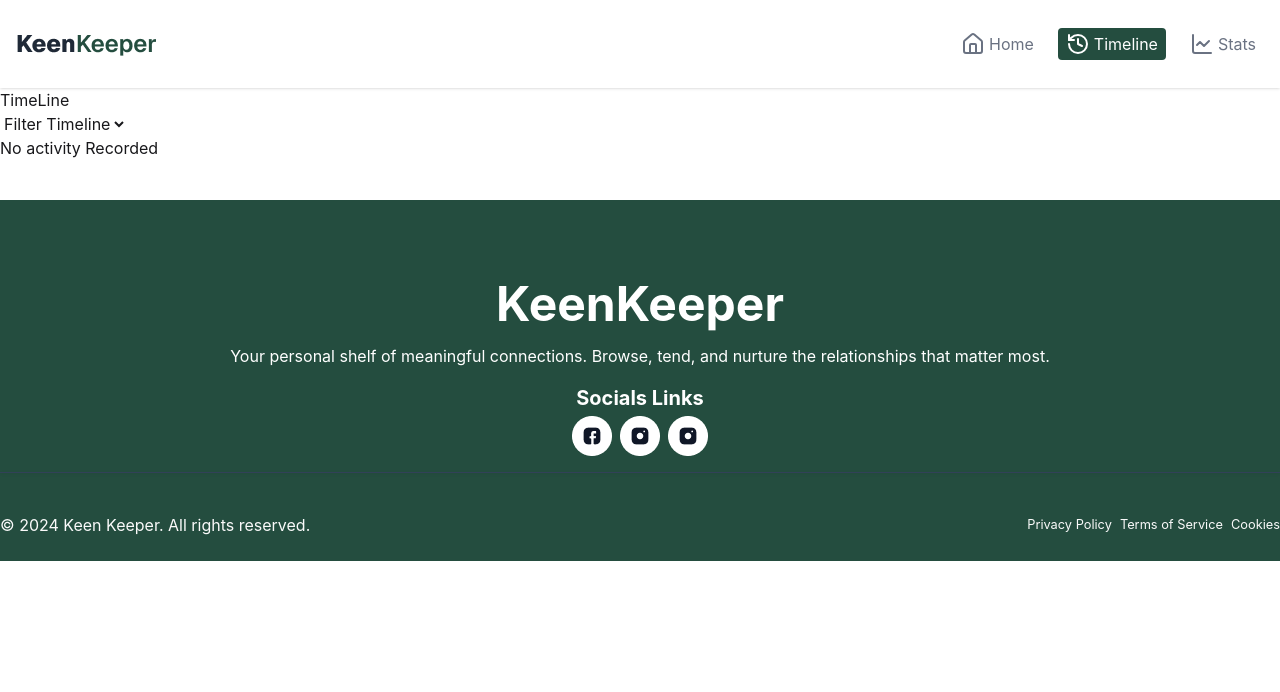
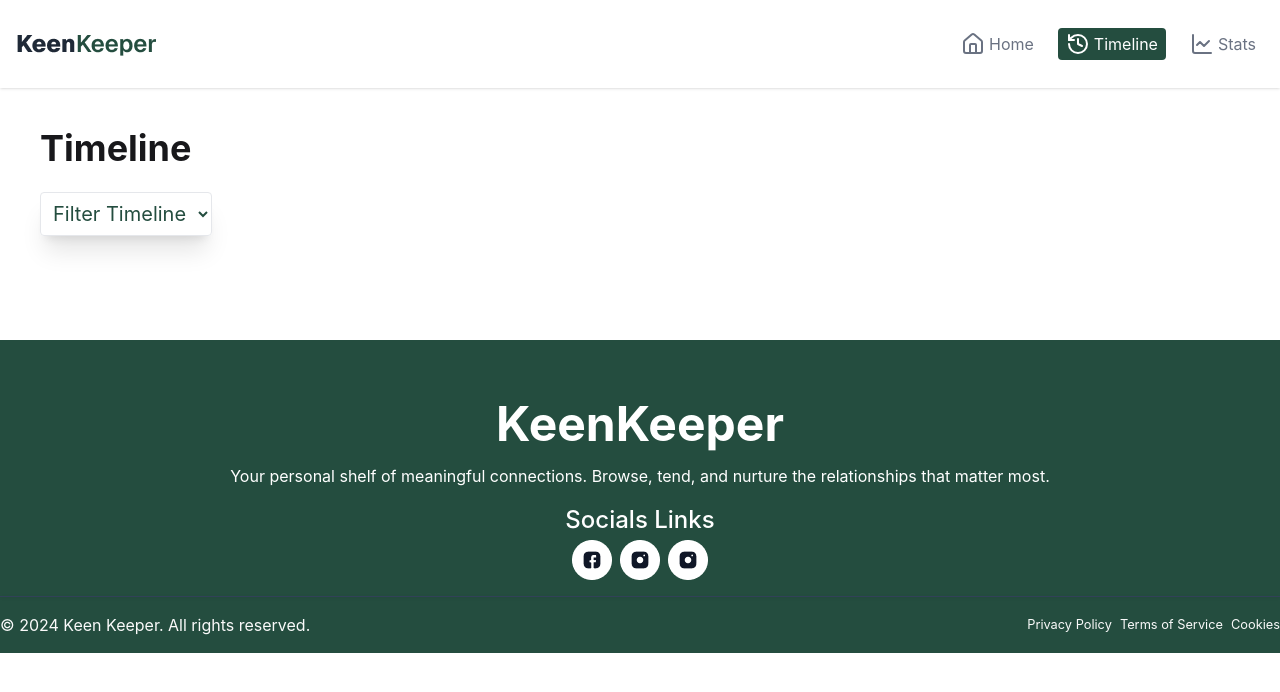
Before and after one commit to soniafrin/keen-keeper, a React (Vite) app: page /timeline in a window 1280 px wide. Shown: the top 692 px of the page. Built offline with nearby package versions, Linux system fonts and the light colour scheme.

Commit message:
footer height

```diff
--- a/src/components/friends/quickCheckIn/QuickCheckIn.jsx
+++ b/src/components/friends/quickCheckIn/QuickCheckIn.jsx
@@ -17,21 +17,18 @@ const QuickCheckIn = ({ friends, friend, friendId }) => {
             type: activity.toLowerCase(),
             entryId: Math.random(),
         }
+
         setCheckIn([...checkIn, addedCheckInTYpe])
-        toast(`${actionIcons[activity]} ${activity} with ${friend.name}`, {
+        toast(` ${activity} with ${friend.name}`, {
             position: "top-right",
             autoClose: 2000,
             theme: "light",
         });
-        console.log("activity:", activity);
-    console.log("key:", activity.toLowerCase());
-    console.log("icon:", actionIcons[activity.toLowerCase()]);
+    //     console.log("activity:", activity);
+    // console.log("key:", activity.toLowerCase());
+    // console.log("icon:", actionIcons[activity.toLowerCase()]);
     }
-    const actionIcons = {
-        call: <PhoneCall />,
-        text: <MessageSquareMore />,
-        video: <Video />
-    }
+
     return (
 
         <div>
@@ -41,16 +38,16 @@ const QuickCheckIn = ({ friends, friend, friendId }) => {
                 {/* </div> */}
                 <div className=" cursor-pointer container mx-auto grid grid-cols-3 gap-3 p-10   ">
                     <div onClick={() => handleCheckIn("Call")} className=" border border-gray-200 shadow-sm space-y-2 flex flex-col items-center justify-center rounded">
-                        <span className="font-semibold text-3xl ">{actionIcons.call}</span>
+                        <span className="font-semibold text-3xl "><PhoneCall /></span>
                         <button className=" text-xl text-gray-500 cursor-pointer ">Call</button>
                     </div>
                     <div onClick={() => handleCheckIn("Text")} className=" cursor-pointer  border border-gray-200 shadow-sm py-8 space-y-2 flex flex-col items-center justify-center rounded">
-                        <span className="font-semibold text-3xl">{actionIcons.text}</span>
+                        <span className="font-semibold text-3xl"><MessageSquareMore /></span>
                         <button className="text-xl text-gray-500 cursor-pointer ">Text</button>
                     </div>
 
                     <div onClick={() => handleCheckIn("Video")} className=" cursor-pointer border border-gray-200 shadow-sm py-8 space-y-2 flex flex-col items-center justify-center rounded">
-                        <span className="font-semibold text-3xl">{actionIcons.video}</span>
+                        <span className="font-semibold text-3xl"><Video /></span>
                         <button className="text-xl text-gray-500 cursor-pointer ">Video</button>
                     </div>
                 </div>
--- a/src/components/sharedComponents/Footer.jsx
+++ b/src/components/sharedComponents/Footer.jsx
@@ -4,12 +4,12 @@ import instalogo from "../../assets/instagram.png"
 import twitterlogo from "../../assets/instagram.png"
 const Footer = () => {
     return (
-        <footer className="bg-[#244D3F]">
-            <div className=" text-center space-y-4 mt-10  text-white pt-20 container mx-auto">
+        <footer className="bg-[#244D3F] ">
+            <div className=" text-center space-y-4 mt-10  text-white pt-10 md:pt-15 container mx-auto">
                 <h2 className="text-5xl font-bold">KeenKeeper</h2>
                 <p>Your personal shelf of meaningful connections. Browse, tend, and nurture the relationships that matter most.</p>
                 <div className="space-y-1">
-                    <p className="text-xl font-bold">Socials Links</p>
+                    <p className="text-2xl font-medium">Socials Links</p>
                     <div className="flex justify-center items-center gap-2">
                         <Link><img src={fblogo} alt="facebook" /></Link>
                         <Link><img src={instalogo} alt="Instagram" /></Link>
@@ -18,8 +18,8 @@ const Footer = () => {
                     </div>
                 </div>
                 <hr className="text-slate-700 shadow" />
-                <div className="flex flex-col md:flex-row justify-between items-center text-[#fafafa] pb-5 md:py-0">
-                    <p className="text-center py-6">&copy; 2024 Keen Keeper. All rights reserved.</p>
+                <div className="flex flex-col md:flex-row justify-between items-center text-[#fafafa] pb-4">
+                    <p className="text-center">&copy; 2024 Keen Keeper. All rights reserved.</p>
                     <div className="flex justify-between gap-2">
                         <small>Privacy Policy</small>
                         <small>Terms of Service</small>
--- a/src/pages/Statistics.jsx
+++ b/src/pages/Statistics.jsx
@@ -18,8 +18,11 @@ const Statistics = () => {
 
 
     return (
-        <div className="">
-            <PieChart style={{ width: '100%', maxWidth: '300px', maxHeight: '80vh', aspectRatio: 1 }} responsive>
+        <div className="container mx-auto mt-6">
+            <h2 className=" text-3xl font-bold">Friendship Analytics</h2>
+            <div className=" container p-5 rounded mx-auto border border-gray-200 shadow-xl mt-5">
+                <i className="text-xl text-gray-500">By Interaction Type</i>
+                <PieChart style={{ width: '100%', maxWidth: "100%", maxHeight: '80vh', aspectRatio: 1 }} responsive>
                     <Pie
                         data={data}
                         innerRadius="80%"
@@ -32,9 +35,12 @@ const Statistics = () => {
                         dataKey="value"
                         isAnimationActive={true}
                     />
+                    <div className="bg-amber-900">
                         <Legend />
+                    </div>
                     <Tooltip />
                 </PieChart>
+            </div>
         </div>
     )
 }
--- a/src/pages/Timeline.jsx
+++ b/src/pages/Timeline.jsx
@@ -1,5 +1,8 @@
-import { useContext, useState } from "react";
+import { Activity, useContext, useState } from "react";
 import { TimeLineContext } from "../context/FriendContextProvidder";
+import { CloudHail, MessageSquareMore, PhoneCall, Video } from "lucide-react";
+
+
 
 
 
@@ -8,19 +11,26 @@ const Timeline = () => {
     // console.log(contextData);
     const { checkIn } = useContext(TimeLineContext);
     const [filter, setFilter] = useState("all");
-    // console.log(filter);
+    console.log(filter);
 
-    const filteredData = filter === "all" ? checkIn : checkIn.filter(c => c.type === filter)
+    const filteredData = filter === "all" ? checkIn : checkIn.filter(c => c.type === filter.toLowerCase())
+
+     const actionIcons = {
+        call: <PhoneCall />,
+        text: <MessageSquareMore />,
+        video: <Video />
+    }
 
     return (
-        <div className="">
-            <h2>TimeLine</h2>
+        <div className=" container mx-auto p-10 space-y-6">
+            <h2 className="text-4xl font-bold">Timeline</h2>
             {/* filter dropdown */}
-            <div>
+            <div className=" text-xl ">
                 {/* <label></label> */}
-                <select onChange={(e) => setFilter(e.target.value)}>
+                <select onChange={(e) => setFilter(e.target.value)}
+                    className="text-[#244D3F] rounded shadow-xl border border-gray-200 px-2 py-2  ">
                     {/* <option>Filter Timeline</option> */}
-                    <option value="all">Filter Timeline</option>
+                    <option value="all" >Filter Timeline</option>
                     <option value="Call">Calls</option>
                     <option value="Text">Texts</option>
                     <option value="Video">Videos</option>
@@ -29,9 +39,11 @@ const Timeline = () => {
 
             {/* displaying the filters */}
             <div>
-                {filteredData == 0 ? <p>No activity Recorded</p> : filteredData.map(c => (
-                    <div key={c.entryId} className="border mt-2">
-                        <p>{c.type} with {c.name}</p>
+                {filteredData === "0" ? <p>No activity Recorded</p> : filteredData.map(c => (
+                    <div key={c.entryId} className="border border-gray-200 rounded shadow mt-2 p-3 flex items-center gap-2">
+                        <span>{actionIcons[c.type]}</span>
+                        <div>
+                        <p className="">{c.type} with {c.name}</p>
                         <p>
                             {new Date().toLocaleDateString("en-US", {
                                 month: "long",
@@ -39,6 +51,7 @@ const Timeline = () => {
                                 year: "numeric"
                             })}
                         </p>
+                        </div>
                     </div>
                 ))}
             </div>
```
Also changed, not shown: 1 other file (tests, documents, lock files or other folders). Lines whose indentation alone changed are shown as unchanged.
